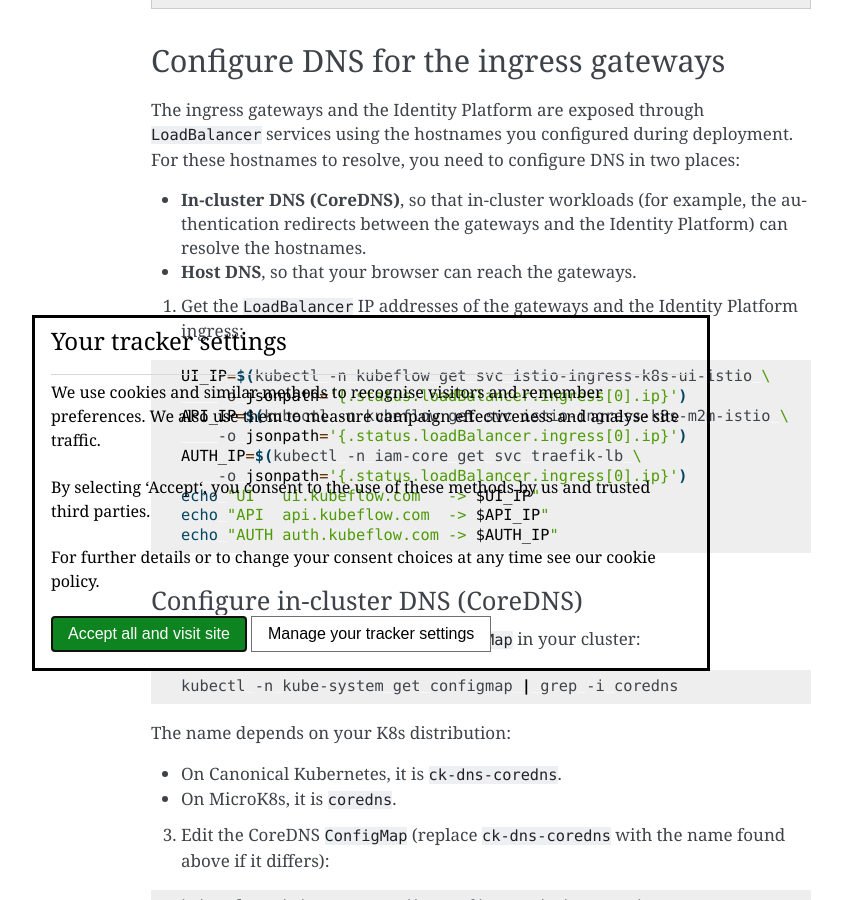
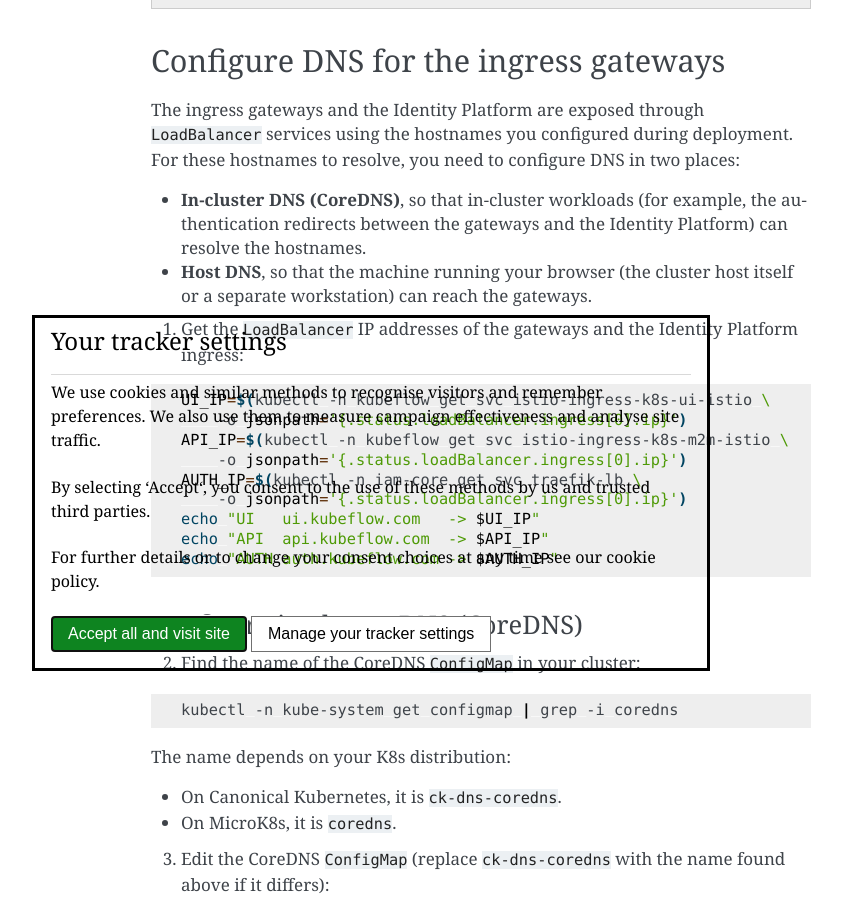
Before and after one commit to canonical/charmed-kubeflow-documentation, a Sphinx documentation site: the page built from docs/how-to/install/install-terraform-identity.rst, in a window 1280 px wide and 900 px high, scrolled down 3460 px. Shown: the whole window, without its empty margins (269-1111 px from the left). Built offline with Sphinx 7.4.7, drawn with Linux system fonts in a browser that asks for light colours.

Commit message:
docs: clarify which machine needs host DNS entries

```diff
--- a/docs/how-to/install/install-terraform-identity.rst
+++ b/docs/how-to/install/install-terraform-identity.rst
@@ -148,7 +148,7 @@ The ingress gateways and the Identity Platform are exposed through ``LoadBalance
 For these hostnames to resolve, you need to configure DNS in two places:
 
 * **In-cluster DNS (CoreDNS)**, so that in-cluster workloads (for example, the authentication redirects between the gateways and the Identity Platform) can resolve the hostnames.
-* **Host DNS**, so that your browser can reach the gateways.
+* **Host DNS**, so that the machine running your browser (the cluster host itself or a separate workstation) can reach the gateways.
 
 1. Get the ``LoadBalancer`` IP addresses of the gateways and the Identity Platform ingress:
 
```
